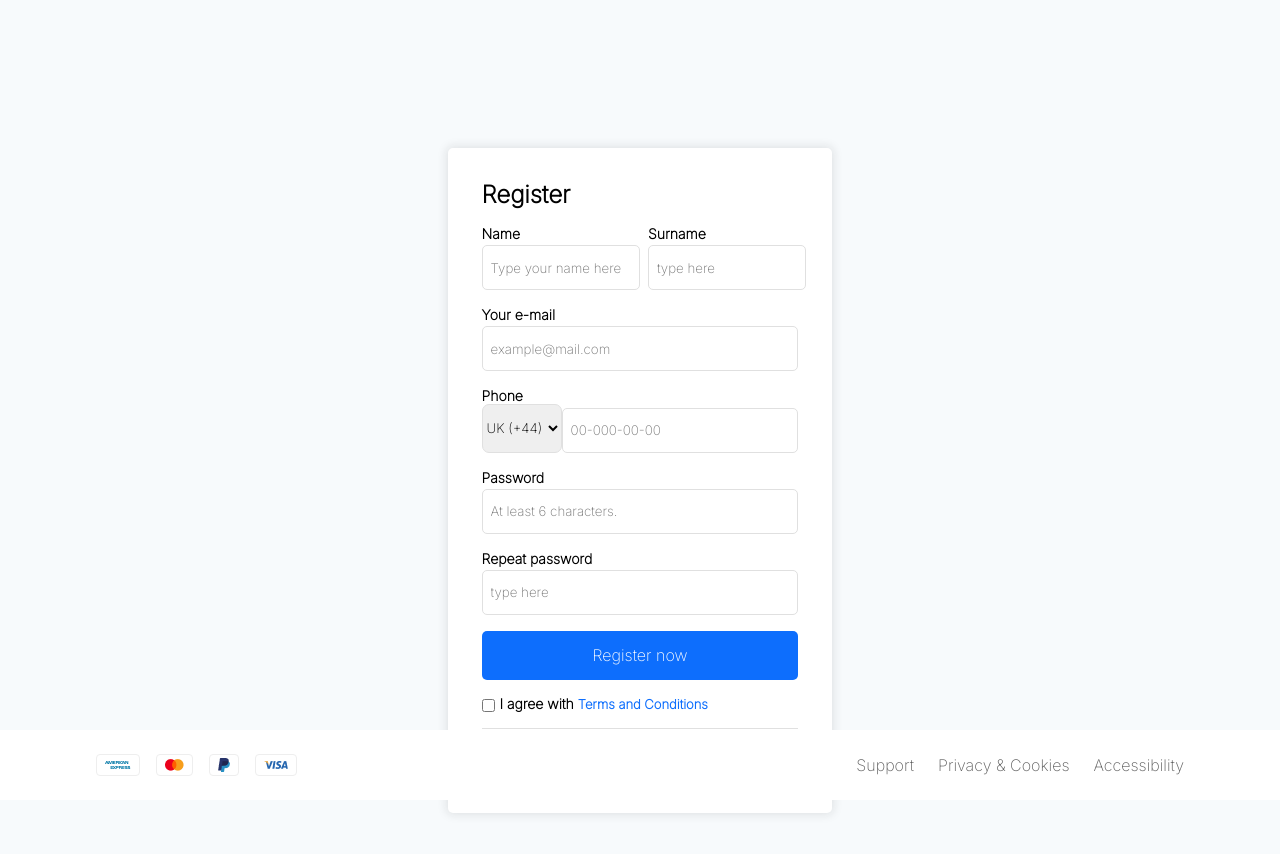
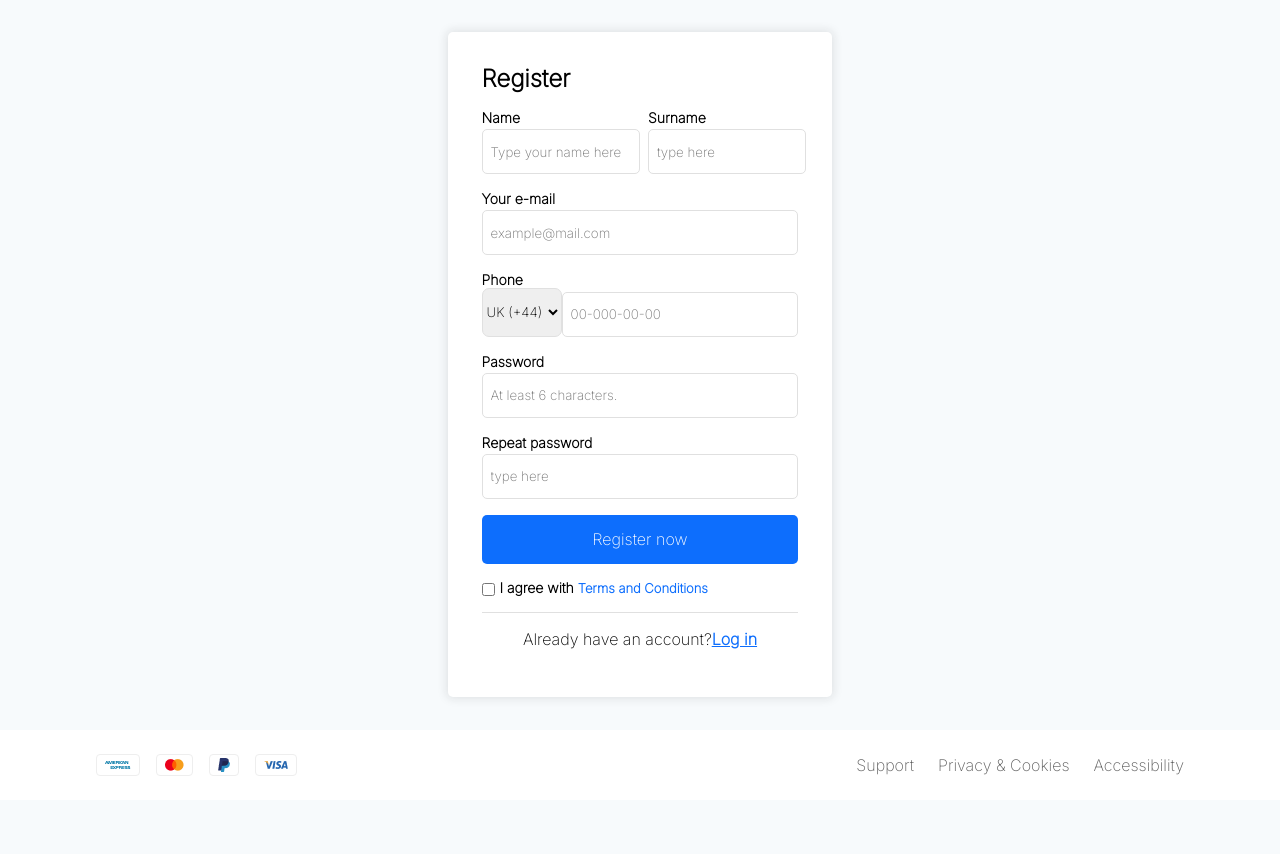
Before and after one commit to Abood10s/e-commerce, a React (Create React App) app: page /signup in a window 1280 px wide. Shown: the top 854 px of the page. After the commit the page ends 800 px from the top, so only its background shows below. Built offline with nearby package versions, Linux system fonts and the light colour scheme.

Commit message:
adjusting forms positioning in the screen

```diff
--- a/src/components/SingleProduct/SingleProduct.js
+++ b/src/components/SingleProduct/SingleProduct.js
@@ -27,6 +27,7 @@ const images = [i2, i3, i4, i5, i6, i7];
 const Wrapper = styled.div`
   width: 80%;
   margin: 1rem auto;
+  margin-top: 10rem;
   display: flex;
   align-item1s: start;
   border: 1px solid #e3e8ee;
@@ -42,6 +43,7 @@ const Wrapper = styled.div`
     flex-direction: column;
     width: 90%;
     margin: 0.5rem auto;
+    margin-top: 10rem;
   }
 `;
 const Cont1 = styled.div`
--- a/src/components/forms/FormFooter.js
+++ b/src/components/forms/FormFooter.js
@@ -17,6 +17,7 @@ const Wrapper = styled.div`
   margin: 0 auto;
   padding: 1.5rem 0;
   background-color: #ffffff;
+  margin-top: 2rem;
 `;
 export const Icon = styled.div`
   height: 22px;
@@ -27,14 +28,29 @@ export const Icon = styled.div`
   justify-content: center;
   align-items: center;
   cursor: pointer;
+  @media (max-width: 500px) {
+    border: none;
+  }
 `;
 export const IconsWrapper = styled.div`
   display: flex;
   gap: 1rem;
+  @media (max-width: 768px) {
+    gap: 1rem;
+    flex-direction: column;
+    order: 2;
+    width: 50%;
+  }
 `;
 const FooterSupport = styled.div`
   display: flex;
   gap: 1.5rem;
+  @media (max-width: 768px) {
+    gap: 1rem;
+    width: 50%;
+    flex-direction: column;
+    order: 1;
+  }
 `;
 const Container = styled.div`
   width: 85%;
--- a/src/components/forms/LoginForm.js
+++ b/src/components/forms/LoginForm.js
@@ -118,7 +118,7 @@ export const ForgotP = styled.p`
   }
 `;
 export const Form = styled.form`
-  margin-bottom: 5em;
+  margin: 2rem auto;
 `;
 
 const Schema = Yup.object().shape({
--- a/src/components/homeSection/HomeBanner.js
+++ b/src/components/homeSection/HomeBanner.js
@@ -12,6 +12,7 @@ import Avatar from "../../assets/homeSection/Avatar.png";
 const Wrapper = styled.div`
   width: 80%;
   margin: 2rem auto;
+  margin-top: 10rem;
   border: 1px solid #e3e8ee;
   border-radius: 4px;
   padding: 0.9rem 1em;
--- a/src/index.css
+++ b/src/index.css
@@ -7,7 +7,7 @@
 
 body {
     background-color: #F7FAFC;
-    padding-top: 140px;
+    overflow-y: auto;
 }
 
 .active {
--- a/src/pages/Cart.js
+++ b/src/pages/Cart.js
@@ -48,6 +48,7 @@ const cards = [
 export const Wrapper = styled.div`
   width: 80%;
   margin: 2rem auto;
+  margin-top: 10rem;
   display: grid;
   grid-template-columns: 3fr 1fr;
   gap: 1rem;
```
